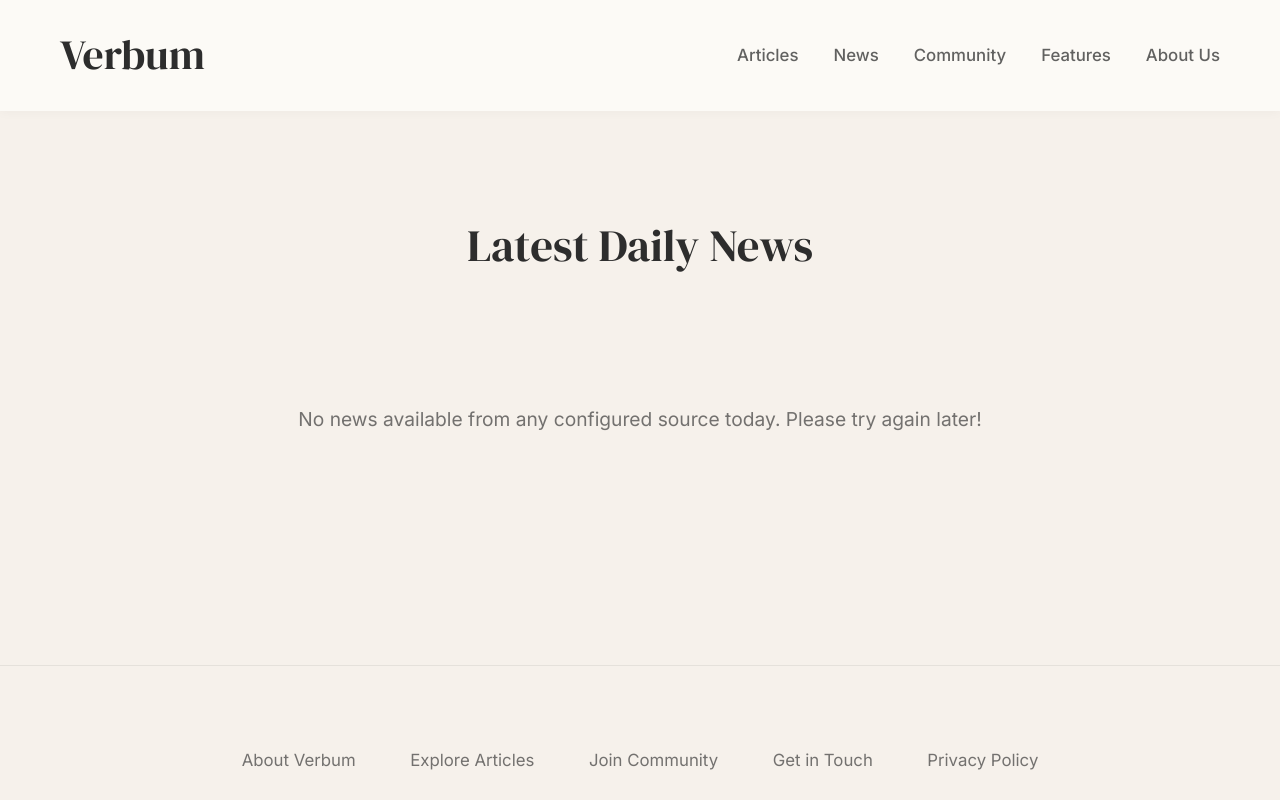
After one commit to swayaam03/Verbum, a PHP site: page /news.html in a window 1280 px wide. The commit adds this page. Run offline with PHP 8.4, Linux system fonts and the light colour scheme.

Commit message:
News page with api integration

```diff
--- /dev/null
+++ b/news.html
@@ -0,0 +1,64 @@
+<!DOCTYPE html>
+<html lang="en">
+<head>
+    <meta charset="UTF-8">
+    <meta name="viewport" content="width=device-width, initial-scale=1.0">
+    <title>Daily News - Verbum</title>
+    <link href="https://fonts.googleapis.com/css2?family=DM+Serif+Display&family=Inter:wght@300;400;500;600&display=swap" rel="stylesheet">
+    <link rel="stylesheet" href="style.css"> </head>
+<body class="news-page-body">
+    <header class="minimal-header">
+        <div class="header-top container">
+            <div class="logo">
+                <h1>Verbum</h1> </div>
+            <nav class="main-nav">
+                <ul>
+                    <li><a href="#articles">Articles</a></li>
+                    <li><a href="news.html">News</a></li> <li><a href="#community">Community</a></li>
+                    <li><a href="#features">Features</a></li>
+                    <li><a href="#about">About Us</a></li>
+                    </ul>
+            </nav>
+            <button class="menu-toggle" aria-label="Toggle navigation">
+                &#9776; </button>
+        </div>
+    </header>
+
+    <main class="news-main-content">
+        <div class="container">
+            <h2 class="news-section-heading">Latest Daily News</h2>
+            <div class="news-feed" id="newsFeed">
+                <p class="loading-message">Loading news...</p>
+            </div>
+            <button id="loadMoreBtn" class="button load-more-button" style="display: none;">Load More</button>
+        </div>
+    </main>
+
+    <footer>
+        <div class="footer-content container">
+            <nav class="footer-links">
+                <a href="#about">About Verbum</a>
+                <a href="#articles">Explore Articles</a>
+                <a href="#community">Join Community</a>
+                <a href="#contact">Get in Touch</a>
+                <a href="#privacy">Privacy Policy</a>
+            </nav>
+            <p class="copyright">&copy; 2025 Verbum. All rights reserved.</p>
+        </div>
+    </footer>
+
+    <script src="news.js"></script> <script>
+        // Optional: If you have general site-wide JS for menu toggle, keep this
+        document.addEventListener('DOMContentLoaded', () => {
+            const menuToggle = document.querySelector('.menu-toggle');
+            const mainNav = document.querySelector('.main-nav');
+
+            if (menuToggle && mainNav) {
+                menuToggle.addEventListener('click', () => {
+                    mainNav.classList.toggle('active');
+                });
+            }
+        });
+    </script>
+</body>
+</html>
--- /dev/null
+++ b/news.js
@@ -0,0 +1,107 @@
+document.addEventListener('DOMContentLoaded', () => {
+    const API_KEY = '3102776ade394622badef9e9564ca712'; // IMPORTANT: Replace with your actual API key
+
+    // Define an array of API URLs
+    // You can modify country, category, sources, etc., for each URL
+    const NEWS_API_URLS = [
+        `https://newsapi.org/v2/top-headlines?country=us&category=business&apiKey=3102776ade394622badef9e9564ca712`,
+        `https://newsapi.org/v2/everything?q=tesla&from=2025-06-06&sortBy=publishedAt&apiKey=3102776ade394622badef9e9564ca712`,
+
+        // Add more URLs here as needed
+        // Be mindful of NewsAPI.org's request limits (100 requests/day for developer tier)
+        // Each URL in this array counts as a separate request.
+    ];
+
+    const newsFeedElement = document.getElementById('newsFeed');
+    const loadMoreBtn = document.getElementById('loadMoreBtn');
+    let page = 1;
+    const pageSize = 10; // Articles per request from EACH API URL
+
+    async function fetchNews(pageNum = 1) {
+        if (pageNum === 1) {
+            newsFeedElement.innerHTML = '<p class="loading-message">Loading news...</p>';
+            loadMoreBtn.style.display = 'none';
+        }
+
+        try {
+            // Create an array of Promises for each API call
+            const fetchPromises = NEWS_API_URLS.map(url =>
+                fetch(`${url}&page=${pageNum}&pageSize=${pageSize}`).then(response => response.json())
+            );
+
+            // Wait for all promises to resolve
+            const results = await Promise.allSettled(fetchPromises); // use Promise.allSettled to handle individual failures
+
+            if (pageNum === 1) {
+                newsFeedElement.innerHTML = ''; // Clear loading message for first load
+            }
+
+            let allArticles = [];
+            let hasMoreResults = false;
+
+            results.forEach((result, index) => {
+                if (result.status === 'fulfilled' && result.value.status === 'ok') {
+                    allArticles = allArticles.concat(result.value.articles);
+                    // Check if any source still has more articles
+                    if (result.value.totalResults > (pageNum * pageSize)) {
+                        hasMoreResults = true;
+                    }
+                } else {
+                    console.error(`Error fetching from API URL ${index + 1}:`, result.reason || result.value.message);
+                    // You might want to display a specific error message for this source or log it.
+                }
+            });
+
+            // Sort all articles by published date (most recent first)
+            allArticles.sort((a, b) => new Date(b.publishedAt) - new Date(a.publishedAt));
+
+            if (allArticles.length > 0) {
+                allArticles.forEach(article => {
+                    if (article.title && article.url && article.source.name) {
+                        const newsArticle = document.createElement('article');
+                        newsArticle.classList.add('news-article-card');
+
+                        const imageUrl = article.urlToImage || 'https://via.placeholder.com/400x200?text=No+Image';
+
+                        newsArticle.innerHTML = `
+                            <img src="${imageUrl}" alt="${article.title}" class="article-image">
+                            <div class="article-content">
+                                <h3 class="article-title"><a href="${article.url}" target="_blank" rel="noopener noreferrer">${article.title}</a></h3>
+                                <p class="article-source-date">
+                                    ${article.source.name} &bull; ${new Date(article.publishedAt).toLocaleDateString()}
+                                </p>
+                                <p class="article-description">${article.description || ''}</p>
+                            </div>
+                        `;
+                        newsFeedElement.appendChild(newsArticle);
+                    }
+                });
+
+                if (hasMoreResults) {
+                    loadMoreBtn.style.display = 'block';
+                } else {
+                    loadMoreBtn.style.display = 'none';
+                    const noMoreMessage = document.createElement('p');
+                    noMoreMessage.classList.add('no-more-news');
+                    noMoreMessage.textContent = "No more news to load from these sources.";
+                    newsFeedElement.appendChild(noMoreMessage);
+                }
+            } else {
+                newsFeedElement.innerHTML = '<p class="no-news-message">No news available from any configured source today. Please try again later!</p>';
+                loadMoreBtn.style.display = 'none';
+            }
+
+        } catch (error) {
+            console.error('Failed to fetch news:', error);
+            newsFeedElement.innerHTML = '<p class="error-message">Could not load news. Please check your internet connection or try again later.</p>';
+            loadMoreBtn.style.display = 'none';
+        }
+    }
+
+    fetchNews();
+
+    loadMoreBtn.addEventListener('click', () => {
+        page++;
+        fetchNews(page);
+    });
+});
--- a/style.css
+++ b/style.css
@@ -849,3 +849,194 @@ html, body {
         font-size: 1.6em;
     }
 }
+
+/* --- News Page Specific Styles --- */
+
+.news-page-body {
+    background-color: var(--color-background); /* Your main light background */
+    color: var(--color-text); /* Your main text color */
+    display: flex;
+    flex-direction: column;
+    min-height: 100vh;
+    overflow-x: hidden;
+}
+
+.news-main-content {
+    flex-grow: 1; /* Pushes footer down */
+    padding: 60px 0; /* Vertical padding for the news section */
+}
+
+.news-section-heading {
+    font-family: 'DM Serif Display', serif;
+    font-size: 2.8em;
+    color: var(--color-text);
+    text-align: center;
+    margin-bottom: 50px;
+    font-weight: 400;
+}
+
+.news-feed {
+    display: grid;
+    grid-template-columns: repeat(auto-fill, minmax(300px, 1fr)); /* Responsive grid */
+    gap: 40px; /* Space between articles */
+    max-width: 1200px; /* Limit width of the grid */
+    margin: 0 auto; /* Center the grid */
+    padding: 0 20px; /* Horizontal padding for smaller screens */
+}
+
+.news-article-card {
+    background-color: var(--color-card-background); /* Your card background color */
+    border-radius: 8px;
+    box-shadow: 0 4px 15px rgba(0, 0, 0, 0.05); /* Soft shadow for articles */
+    overflow: hidden; /* Ensures image corners are rounded */
+    display: flex;
+    flex-direction: column;
+    transition: transform 0.2s ease, box-shadow 0.2s ease;
+}
+
+.news-article-card:hover {
+    transform: translateY(-5px); /* Lift effect on hover */
+    box-shadow: 0 8px 25px rgba(0, 0, 0, 0.1);
+}
+
+.article-image {
+    width: 100%;
+    height: 200px; /* Fixed height for consistency */
+    object-fit: cover; /* Ensures image covers area without distortion */
+    display: block; /* Remove extra space below image */
+}
+
+.article-content {
+    padding: 25px;
+    display: flex;
+    flex-direction: column;
+    flex-grow: 1; /* Allow content to fill space */
+}
+
+.article-title {
+    font-family: 'Inter', sans-serif; /* Use Inter for article titles */
+    font-size: 1.3em;
+    font-weight: 600;
+    margin-top: 0;
+    margin-bottom: 15px;
+    line-height: 1.4;
+    color: var(--color-text);
+}
+
+.article-title a {
+    text-decoration: none;
+    color: inherit; /* Inherit color from parent */
+    transition: color 0.2s ease;
+}
+
+.article-title a:hover {
+    color: var(--color-muted); /* Muted color on hover */
+}
+
+.article-source-date {
+    font-size: 0.85em;
+    color: var(--color-muted);
+    margin-bottom: 15px;
+    text-transform: uppercase;
+    letter-spacing: 0.05em;
+}
+
+.article-description {
+    font-size: 0.95em;
+    color: var(--color-text);
+    line-height: 1.6;
+    margin-bottom: 20px;
+    flex-grow: 1; /* Allows description to take up available space */
+}
+
+.loading-message, .error-message, .no-news-message {
+    text-align: center;
+    font-size: 1.2em;
+    color: var(--color-muted);
+    grid-column: 1 / -1; /* Make message span all columns */
+    padding: 50px 0;
+}
+
+.error-message {
+    color: #cc0000; /* Red for error messages */
+}
+
+.load-more-button {
+    display: block; /* Ensure it's a block element to center */
+    margin: 50px auto 0; /* Center horizontally, space from news feed */
+    padding: 12px 25px;
+    background-color: var(--color-text); /* Dark button background */
+    color: var(--color-card-background); /* Light text on button */
+    border: none;
+    border-radius: 6px;
+    font-weight: 600;
+    cursor: pointer;
+    transition: background-color 0.2s ease, transform 0.1s ease;
+}
+
+.load-more-button:hover {
+    background-color: var(--color-muted);
+    transform: translateY(-2px);
+}
+
+
+/* Responsive adjustments for News Page */
+@media (max-width: 768px) {
+    .news-section-heading {
+        font-size: 2.2em;
+        margin-bottom: 40px;
+    }
+    .news-feed {
+        grid-template-columns: 1fr; /* Single column on smaller screens */
+        gap: 30px;
+    }
+    .news-article-card {
+        max-width: 400px; /* Constrain width of single cards */
+        margin: 0 auto; /* Center single cards */
+    }
+    .article-content {
+        padding: 20px;
+    }
+    .article-title {
+        font-size: 1.2em;
+    }
+    .article-source-date {
+        font-size: 0.8em;
+    }
+    .article-description {
+        font-size: 0.9em;
+    }
+    .load-more-button {
+        padding: 10px 20px;
+        font-size: 0.95em;
+    }
+}
+
+@media (max-width: 480px) {
+    .news-section-heading {
+        font-size: 1.8em;
+        margin-bottom: 30px;
+    }
+    .news-main-content {
+        padding: 40px 0;
+    }
+    .news-feed {
+        padding: 0 15px;
+    }
+    .news-article-card {
+        border-radius: 6px;
+    }
+    .article-image {
+        height: 180px;
+    }
+    .article-content {
+        padding: 15px;
+    }
+    .article-title {
+        font-size: 1.1em;
+        margin-bottom: 10px;
+    }
+    .article-description {
+        font-size: 0.85em;
+    }
+}
```
